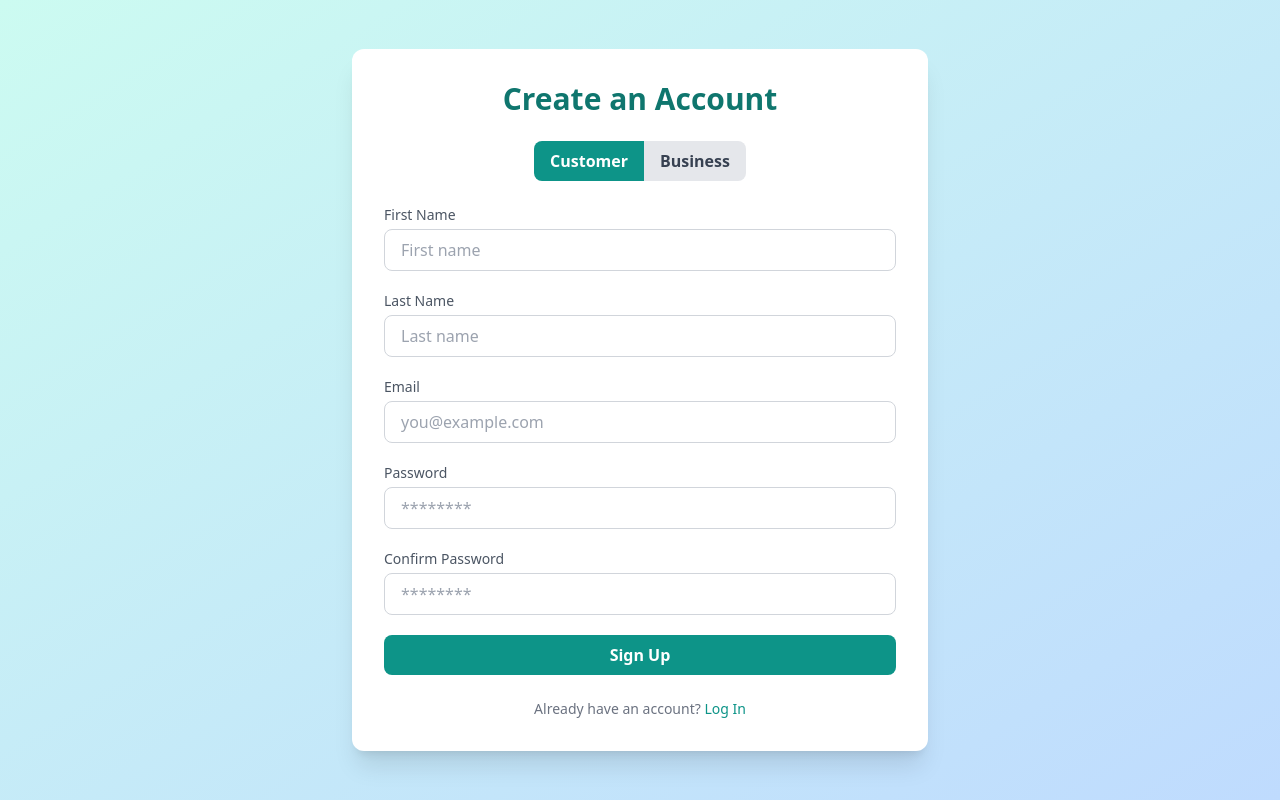
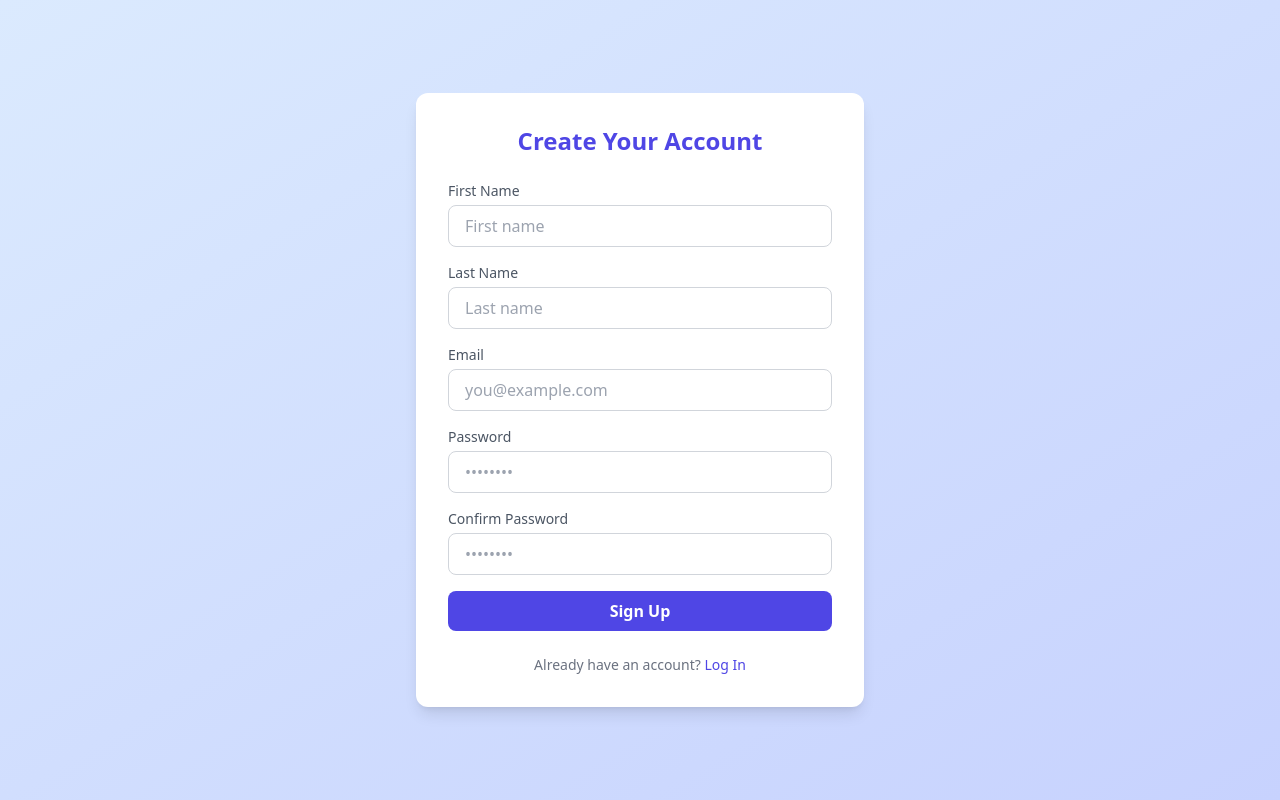
Before and after one commit to truketlema/GDG_HACKATON_RIPPLEUP, a React (Vite) app in the folder frontend/: page /signup in a window 1280 px wide. Built offline with nearby package versions, Linux system fonts and the light colour scheme; the HTML template or start-up script is replaced by a standard one.

Commit message:
Update SignUp.tsx

```diff
--- a/frontend/src/pages/SignUp.tsx
+++ b/frontend/src/pages/SignUp.tsx
@@ -2,74 +2,47 @@
 import { useNavigate } from "react-router-dom";
 
 export default function SignUp() {
-  const [role, setRole] = useState<"customer" | "business">("customer");
+  const navigate = useNavigate();
   const [firstName, setFirstName] = useState("");
   const [lastName, setLastName] = useState("");
   const [email, setEmail] = useState("");
-  const [businessName, setBusinessName] = useState("");
-  const [website, setWebsite] = useState("");
   const [password, setPassword] = useState("");
   const [confirmPassword, setConfirmPassword] = useState("");
   const [error, setError] = useState("");
-  const navigate = useNavigate();
 
-  const handleSubmit = (e: React.FormEvent) => {
+  const handleSubmit = async (e: React.FormEvent) => {
     e.preventDefault();
 
-    // Password match check
-    if (password !== confirmPassword) {
-      setError("Passwords do not match");
+    if (!firstName || !lastName || !email || !password || !confirmPassword) {
+      setError("Please fill in all fields.");
       return;
     }
 
-    // Clear error if all good
-    setError("");
+    if (password !== confirmPassword) {
+      setError("Passwords do not match.");
+      return;
+    }
 
-    // Add your sign-up logic here...
-    // You can access firstName and lastName now
-    console.log({ firstName, lastName });
+    try {
+      // Add sign-up API call here
 
-    // Simulate successful signup
-    setTimeout(() => {
-      navigate("/profile");
-    }, 500);
+      setTimeout(() => {
+        setError("");
+        navigate("/profile");
+      }, 500);
+    } catch (err) {
+      setError("Sign-up failed. Please try again.");
+    }
   };
 
   return (
-    <div className="min-h-screen flex items-center justify-center bg-gradient-to-br from-teal-100 to-blue-200 px-4">
-      <div className="bg-white rounded-xl shadow-xl w-full max-w-xl p-8">
-        <h2 className="text-3xl font-bold text-center text-teal-700 mb-6">
-          Create an Account
+    <div className="min-h-screen flex items-center justify-center bg-gradient-to-br from-blue-100 to-indigo-200 px-4">
+      <div className="bg-white rounded-xl shadow-lg w-full max-w-md p-8">
+        <h2 className="text-2xl font-bold text-center text-indigo-600 mb-6">
+          Create Your Account
         </h2>
 
-        {/* 👥 Role selection */}
-        <div className="flex justify-center mb-6">
-          <button
-            type="button"
-            className={`px-4 py-2 rounded-l-lg font-semibold transition ${
-              role === "customer"
-                ? "bg-teal-600 text-white"
-                : "bg-gray-200 text-gray-700"
-            }`}
-            onClick={() => setRole("customer")}
-          >
-            Customer
-          </button>
-          <button
-            type="button"
-            className={`px-4 py-2 rounded-r-lg font-semibold transition ${
-              role === "business"
-                ? "bg-teal-600 text-white"
-                : "bg-gray-200 text-gray-700"
-            }`}
-            onClick={() => setRole("business")}
-          >
-            Business
-          </button>
-        </div>
-
-        <form className="space-y-5" onSubmit={handleSubmit}>
-          {/* First Name */}
+        <form className="space-y-4" onSubmit={handleSubmit}>
           <div>
             <label className="block text-sm font-medium text-gray-600 mb-1">
               First Name
@@ -79,12 +52,11 @@
               placeholder="First name"
               value={firstName}
               onChange={(e) => setFirstName(e.target.value)}
-              className="w-full px-4 py-2 border border-gray-300 rounded-lg focus:outline-none focus:ring-2 focus:ring-teal-500"
+              className="w-full px-4 py-2 border border-gray-300 rounded-lg focus:outline-none focus:ring-2 focus:ring-indigo-400"
               required
             />
           </div>
 
-          {/* Last Name */}
           <div>
             <label className="block text-sm font-medium text-gray-600 mb-1">
               Last Name
@@ -94,12 +66,11 @@
               placeholder="Last name"
               value={lastName}
               onChange={(e) => setLastName(e.target.value)}
-              className="w-full px-4 py-2 border border-gray-300 rounded-lg focus:outline-none focus:ring-2 focus:ring-teal-500"
+              className="w-full px-4 py-2 border border-gray-300 rounded-lg focus:outline-none focus:ring-2 focus:ring-indigo-400"
               required
             />
           </div>
 
-          {/* Email */}
           <div>
             <label className="block text-sm font-medium text-gray-600 mb-1">
               Email
@@ -109,78 +80,44 @@
               placeholder="you@example.com"
               value={email}
               onChange={(e) => setEmail(e.target.value)}
-              className="w-full px-4 py-2 border border-gray-300 rounded-lg focus:outline-none focus:ring-2 focus:ring-teal-500"
+              className="w-full px-4 py-2 border border-gray-300 rounded-lg focus:outline-none focus:ring-2 focus:ring-indigo-400"
               required
             />
           </div>
 
-          {/* Password */}
           <div>
             <label className="block text-sm font-medium text-gray-600 mb-1">
               Password
             </label>
             <input
               type="password"
-              placeholder="********"
+              placeholder="••••••••"
               value={password}
               onChange={(e) => setPassword(e.target.value)}
-              className="w-full px-4 py-2 border border-gray-300 rounded-lg focus:outline-none focus:ring-2 focus:ring-teal-500"
+              className="w-full px-4 py-2 border border-gray-300 rounded-lg focus:outline-none focus:ring-2 focus:ring-indigo-400"
               required
             />
           </div>
 
-          {/* Confirm Password */}
           <div>
             <label className="block text-sm font-medium text-gray-600 mb-1">
               Confirm Password
             </label>
             <input
               type="password"
-              placeholder="********"
+              placeholder="••••••••"
               value={confirmPassword}
               onChange={(e) => setConfirmPassword(e.target.value)}
-              className="w-full px-4 py-2 border border-gray-300 rounded-lg focus:outline-none focus:ring-2 focus:ring-teal-500"
+              className="w-full px-4 py-2 border border-gray-300 rounded-lg focus:outline-none focus:ring-2 focus:ring-indigo-400"
               required
             />
           </div>
 
           {error && <p className="text-red-600 text-sm">{error}</p>}
 
-          {/* Additional fields for business */}
-          {role === "business" && (
-            <>
-              <div>
-                <label className="block text-sm font-medium text-gray-600 mb-1">
-                  Business Name
-                </label>
-                <input
-                  type="text"
-                  placeholder="Your Business Name"
-                  value={businessName}
-                  onChange={(e) => setBusinessName(e.target.value)}
-                  className="w-full px-4 py-2 border border-gray-300 rounded-lg focus:outline-none focus:ring-2 focus:ring-teal-500"
-                  required
-                />
-              </div>
-
-              <div>
-                <label className="block text-sm font-medium text-gray-600 mb-1">
-                  Website (optional)
-                </label>
-                <input
-                  type="url"
-                  placeholder="https://yourbusiness.com"
-                  value={website}
-                  onChange={(e) => setWebsite(e.target.value)}
-                  className="w-full px-4 py-2 border border-gray-300 rounded-lg focus:outline-none focus:ring-2 focus:ring-teal-500"
-                />
-              </div>
-            </>
-          )}
-
           <button
             type="submit"
-            className="w-full bg-teal-600 text-white font-semibold py-2 rounded-lg hover:bg-teal-700 transition"
+            className="w-full bg-indigo-600 text-white font-semibold py-2 rounded-lg hover:bg-indigo-700 transition"
           >
             Sign Up
           </button>
@@ -188,7 +125,7 @@
 
         <p className="text-sm text-center text-gray-500 mt-6">
           Already have an account?{" "}
-          <a href="/login" className="text-teal-600 hover:underline">
+          <a href="/login" className="text-indigo-600 hover:underline">
             Log In
           </a>
         </p>
```
